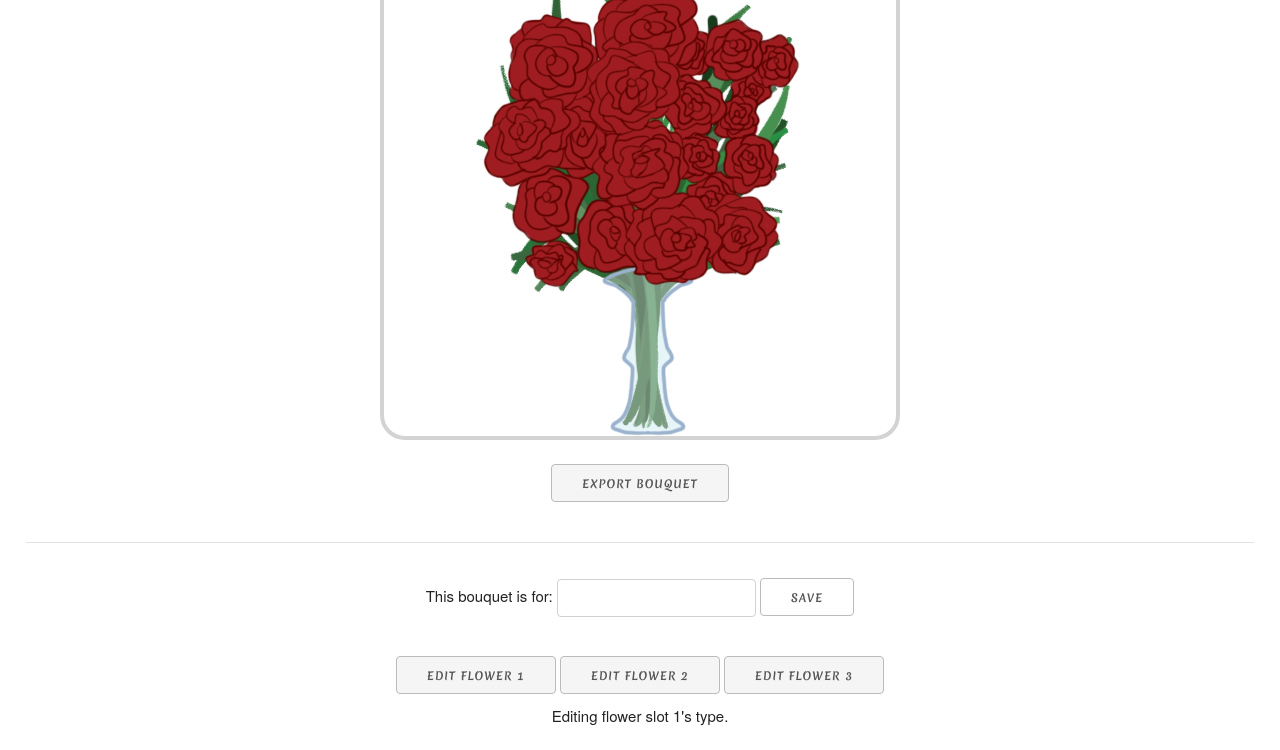
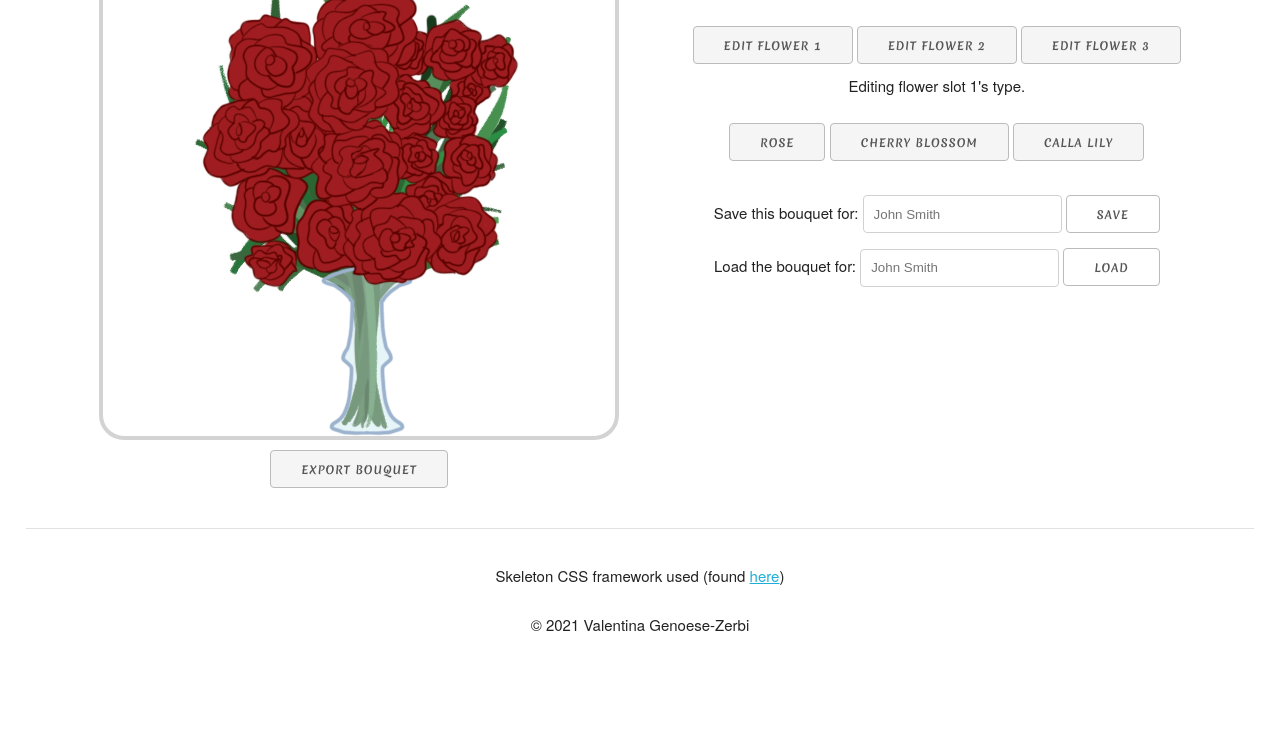
Before and after one commit to vg1566/igme430-project1, a website: page client/client.html in a window 1280 px wide. Shown: the part 243-993 px from the top of the page. After the commit the page ends 906 px from the top, so only its background shows below. Drawn offline with Linux system fonts and the light colour scheme; files whose address does not match are found by name.

Commit message:
redesigned page

```diff
--- a/client/client.html
+++ b/client/client.html
@@ -4,15 +4,17 @@
     <meta charset="UTF-8">
     <meta http-equiv="X-UA-Compatible" content="IE=edge">
     <meta name="viewport" content="width=device-width, initial-scale=1.0">
+    <link rel="icon" type="image/png" sizes="16x16" href="favicon.png">
     <link rel="stylesheet" type="text/css" href="/skeleton.css">
     <link rel="stylesheet" type="text/css" href="/style.css">
-    <title>Project 1</title>
+    <title>Make a Bouquet</title>
     <script src="main.js"></script>
 </head>
 <body>
     <h1 class="title">Make a Bouquet of Flowers</h1>
     <hr>
     <main>
+        <div>
             <section id="bouquet">
                 <img id="base-img">
                 <img id="flower1-img">
@@ -20,12 +22,9 @@
                 <img id="flower3-img">
             </section>
             <button id="export" class="button">Export Bouquet</button>
-        <hr>
-        <section>
-            <span>This bouquet is for: </span>
-            <input type="text" id="name">
-            <input type="button" value="Save" id="save" class="button">
-        </section>
+        </div>
+        <div id="userControls">
+            <h2>Edit Current Bouquet</h2>
             <br>
             <section id="selected-flowers">
                 <button id="flower1-box" class="button">Edit flower 1</button>
@@ -41,11 +40,17 @@
             </section>
             <br>
             <section>
-            <span>Find a bouquet: </span>
-            <input type="text" id="oldName">
-            <input type="button" value="Search" id="search" class="button">
+                <span>Save this bouquet for: </span>
+                <input type="text" id="name" placeholder="John Smith">
+                <input type="button" value="Save" id="save" class="button">
+            </section>
+            <section>
+                <span>Load the bouquet for: </span>
+                <input type="text" id="oldName" placeholder="John Smith">
+                <input type="button" value="Load" id="search" class="button">
             </section>
             <span id="message"></span>
+        </div>
     </main>
     <hr>
     <p>Skeleton CSS framework used (found <a href="http://getskeleton.com/">here</a>)</p>
--- a/client/style.css
+++ b/client/style.css
@@ -1,6 +1,19 @@
 @font-face {
     font-family: 'Merienda';
     src: url("/fonts/Merienda-Bold.ttf") format("truetype");
+}
+
+main {
+    display: flex;
+    justify-content: center;
+}
+
+main > div {
+    margin: 0 3%;
+}
+
+#userControls {
+    margin: 2% 3%;
 }
 
 body {
@@ -26,6 +39,11 @@ h1 {
     font-family: 'Merienda';
 }
 
+h2 {
+    font-family: 'Merienda';
+    font-size: 3rem;
+}
+
 #bouquet {
     margin: auto;
     height: 512px;
```
Also changed, not shown: client/media/favicon.png (added). Lines whose indentation alone changed are shown as unchanged.
